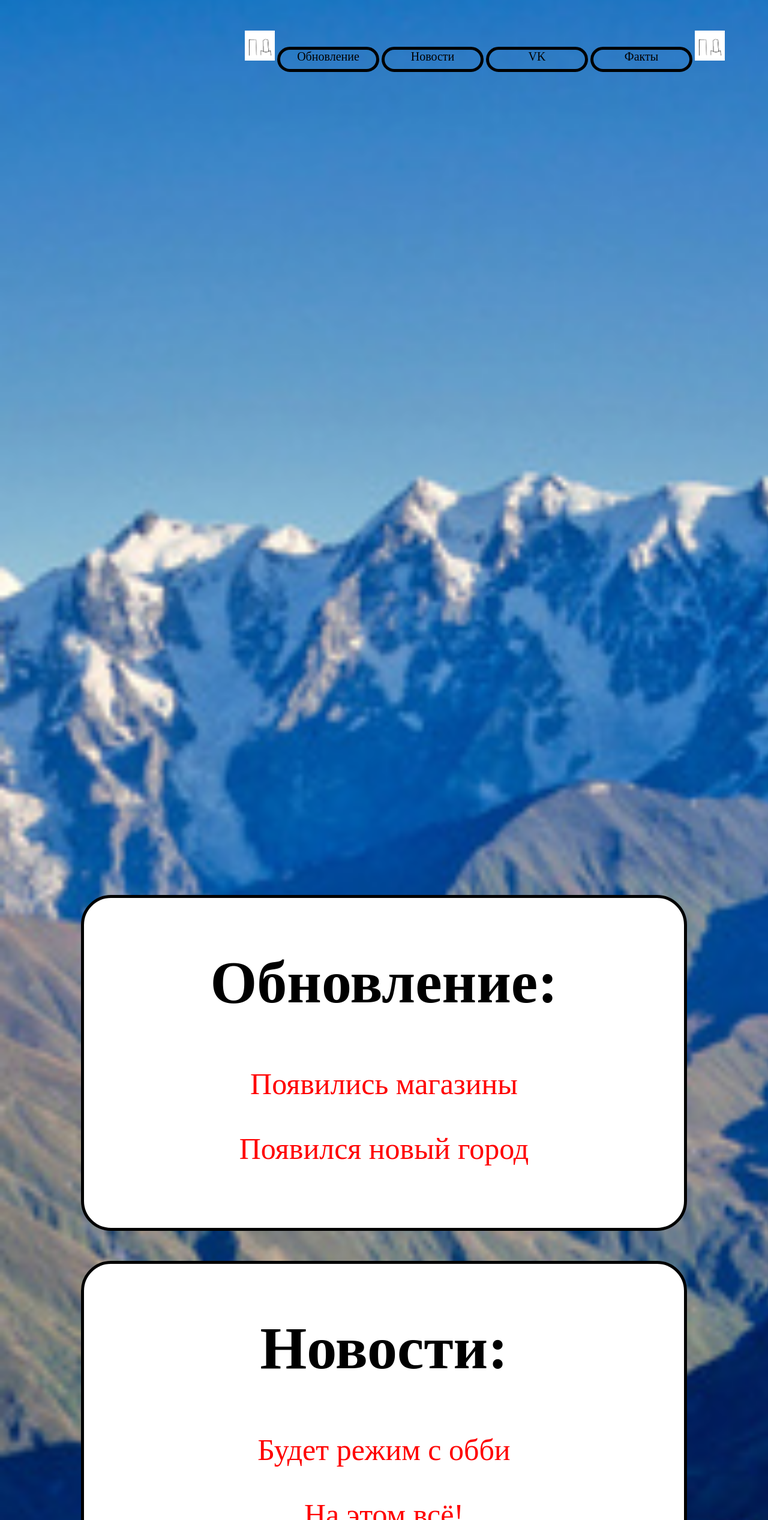
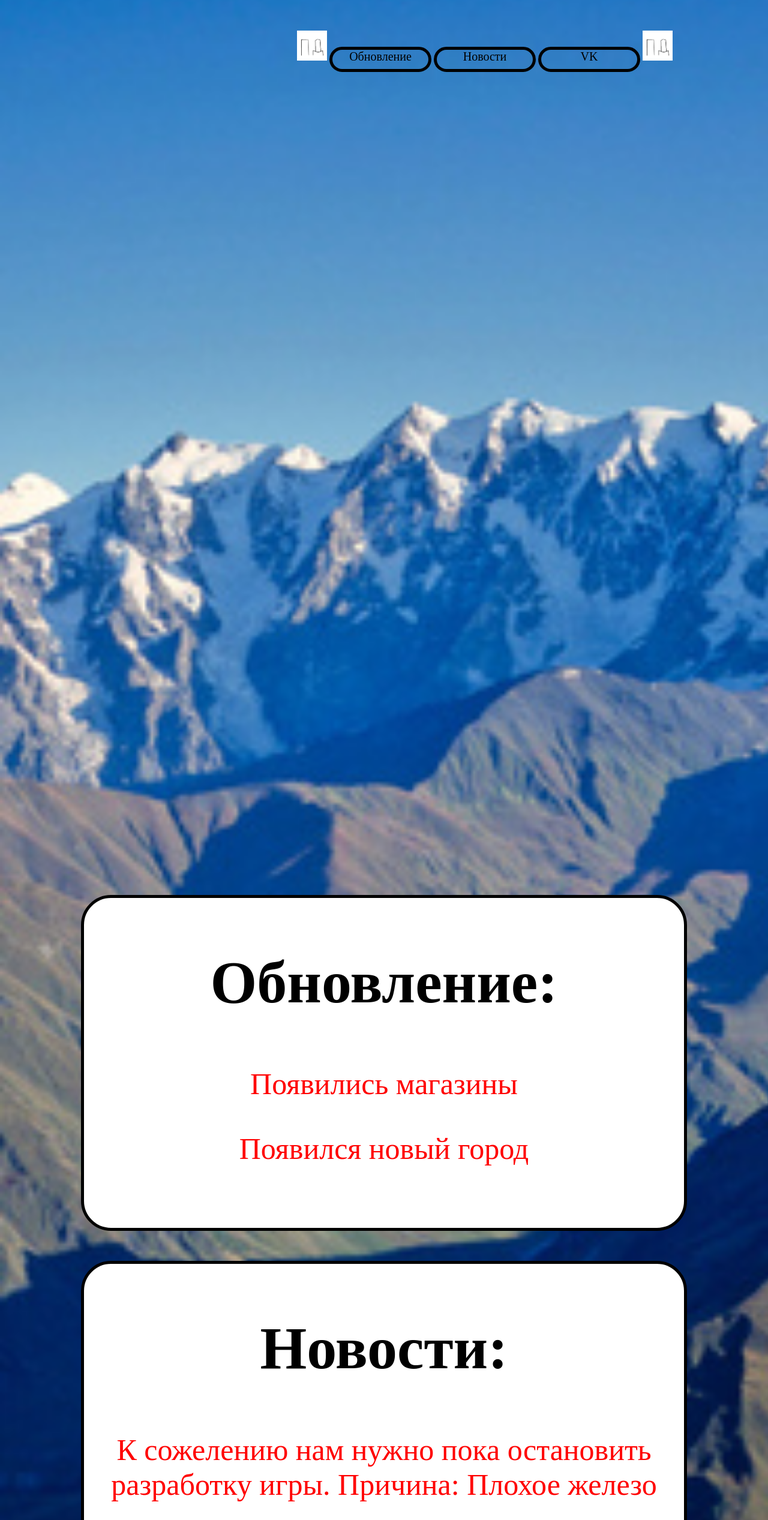
Before and after one commit to Ramondrole/Prickluchenie_druzei, a plain HTML site: page index.html in a window 1280 px wide. Shown: the part 166-2700 px from the top of the page at 60% size. Drawn offline with Linux system fonts and the light colour scheme; a web font is replaced by a local one.

Commit message:
Update index.html

```diff
--- a/index.html
+++ b/index.html
@@ -13,7 +13,6 @@
       <a class="btn" href="#obnovlenie">Обновление</a>
       <a class="btn" href="#novosti">Новости</a>
       <a class="btn" href="#VK">VK</a>
-      <a class="btn" href="#one">Факты</a>
       <img class="ava" src="./Ава.png" alt="Ава" />
     </div>
     <div class="propusk"></div>
@@ -24,7 +23,10 @@
     </div>
     <div id="novosti" class="novosti">
       <h2 class="h-three">Новости:</h2>
-      <p class="p">Будет режим с обби</p>
+      <p class="p">К сожелению нам нужно пока остановить разработку игры.
+        Причина:
+        Плохое железо
+      </p>
       <p class="p">На этом всё!</p>
     </div>
     <div class="propusk"></div>
@@ -34,12 +36,6 @@
       <a href="https://vk.com/wall676206890_18" class="a"
         >Нажми чтобы скинуть</a>
     </div>
-    <div class="propusk"></div>
-    <div id="one" class="one">
-      <h2 class="h-three">Факты</h2>
-      <p class="p">Эта игра сделана детьми!</p>
-      <p class="p">И кстати сайт тоже!</p>
-    </div>
     <P class="p-">Siu4t</P>
     <p class="p-">Roma7Kompot</p>
     <p class="p-">Ramondrole</p>
```
